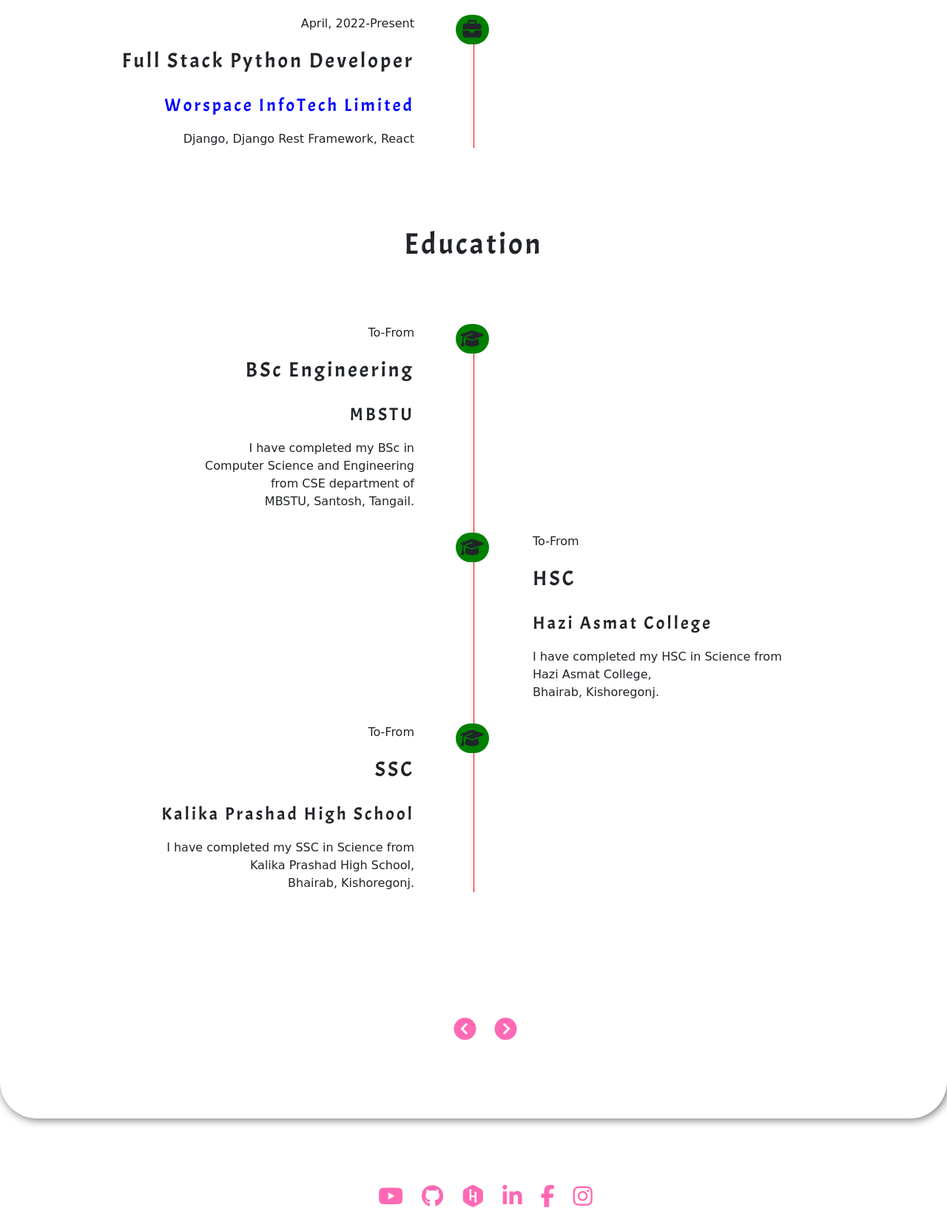
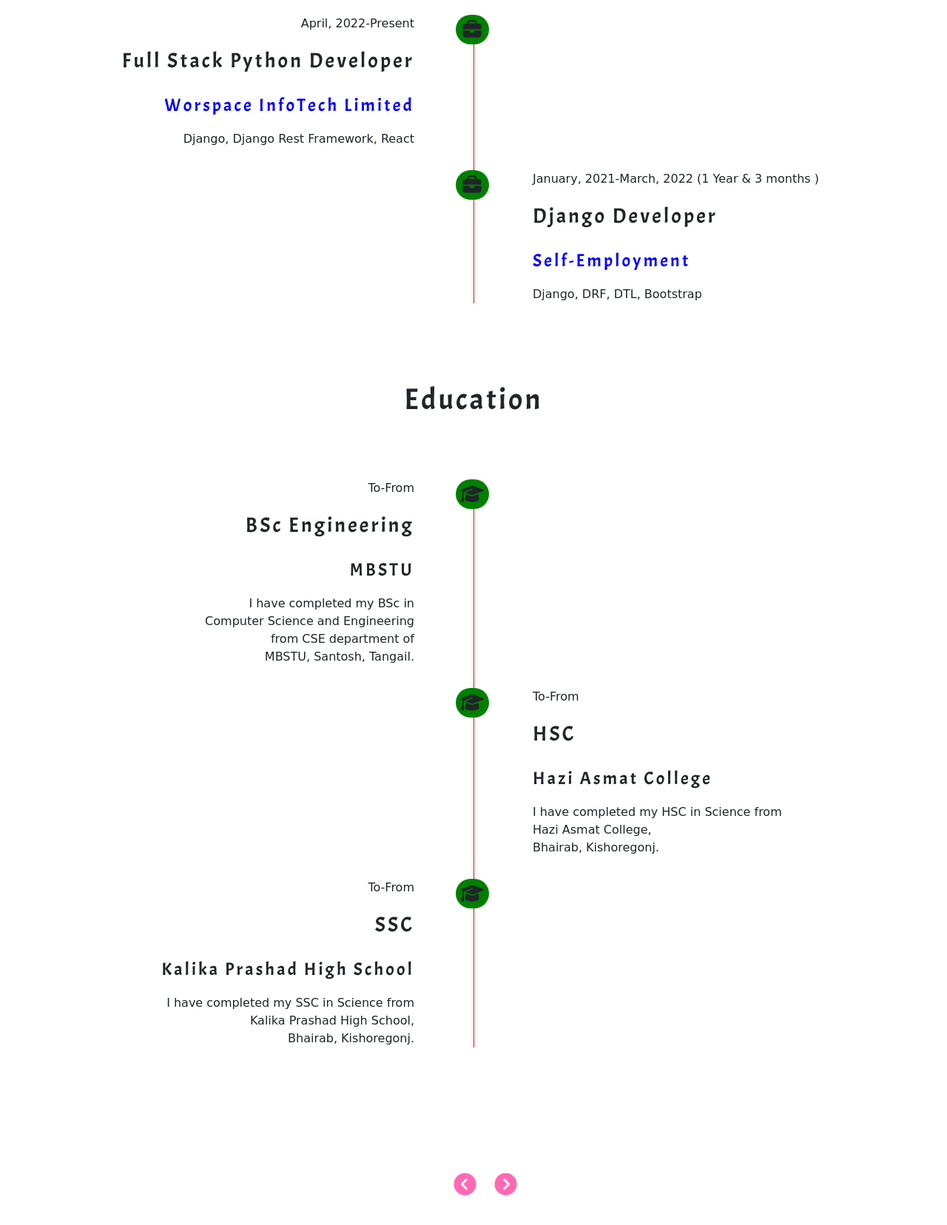
Before and after one commit to MahmudJewel/Django_portfolio, a Django app: page /experience in a window 1280 px wide. Shown: the part 438-2094 px from the top of the page at 74% size. Run offline with Django 3.2, Linux system fonts and the light colour scheme; some libraries are stand-ins or nearby versions; some web fonts are replaced.

Commit message:
Experience added for self employment

```diff
--- a/templates/Experience.html
+++ b/templates/Experience.html
@@ -43,13 +43,13 @@
 								<a href="https://www.workspaceit.com/" target="_blank" style="text-decoration: none; color: blue;"><h4>Worspace InfoTech Limited</h4></a>
 								<p>Django, Django Rest Framework, React</p>
 							</div>
-							<!-- <div class="company">
+							<div class="company">
 								<i class="fa fa-briefcase icon"></i>
-								<span>Sep,2018-Present</span>
-								<h3>Full Stack developer</h3>
-								<h4>Demo location</h4>
-								<p>Demo</p>
-							</div> -->
+								<span>January, 2021-March, 2022 (1 Year & 3 months )</span>
+								<h3>Django Developer</h3>
+								<h4 style="text-decoration: none; color: blue;">Self-Employment</h4>
+								<p>Django, DRF, DTL, Bootstrap</p>
+							</div>
 							<!-- <div class="company">
 								<i class="fa fa-briefcase icon"></i>
 								<span>Sep,2018-Present</span>
```
